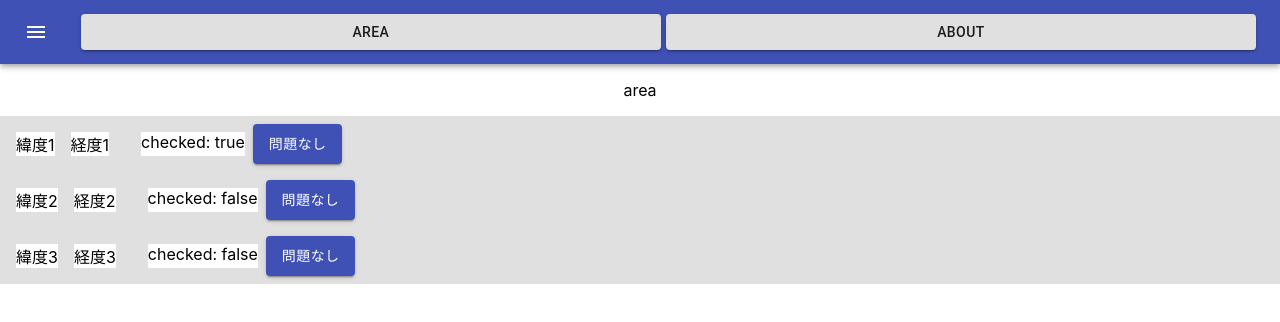
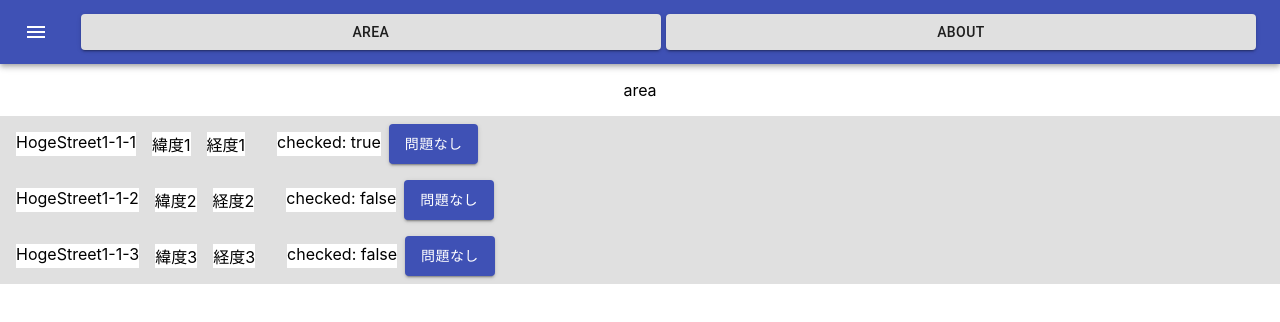
Before and after one commit to zonoise/react-study, a React (Create React App) app: page /area in a window 1280 px wide. Shown: the top 322 px of the page. Built offline with nearby package versions, Linux system fonts and the light colour scheme.

Commit message:
add Types.tsx

```diff
--- a/src/Area.tsx
+++ b/src/Area.tsx
@@ -3,14 +3,7 @@ import { useCallback } from 'react';
 import { useEffect } from 'react';
 import { useState } from 'react';
 import Light from './Light';
-
-interface LightProps {
-    id:number,
-    lat:number;//latitude
-    long:number;//longitude
-    status?:string;
-    checked:boolean;
-}
+import {LightProps} from './Types';
 
 const AREA_KEY = "AREA";
 
@@ -29,18 +22,21 @@ function Area(){
             const lightList:LightProps[] = [
                 {
                     id:1,
+                    name:"HogeStreet1-1-1",
                     lat:1,
                     long:1,
                     checked:true
                 },
                 {
                     id:2,
+                    name:"HogeStreet1-1-2",
                     lat:2,
                     long:2,
                     checked:false
                 },
                 {
                     id:3,
+                    name:"HogeStreet1-1-3",
                     lat:3,
                     long:3,
                     checked:false
@@ -51,10 +47,9 @@ function Area(){
         }
     }, [])
 
-    const handleClick = useCallback((targetId) => {
+    const handleClick:(targetId:any) => void = useCallback((targetId) => {
 
         const index = lights.findIndex(light => light.id === targetId);
-
         const light = lights[index];
         light.checked = !light.checked ;
 
@@ -71,10 +66,10 @@ function Area(){
     return (
         <div className="Area">
             <p>area</p>
-            {lights.map((light) => (
-                <Light key={light.id} id={light.id} lat={light.lat} long={light.long} checked={light.checked}
-                handleClick={handleClick}></Light>
-            ))}
+            {lights.map((light) => {
+                const newLight = Object.assign(light,{handleClick: ()=>(handleClick(light.id)),key:light.id});//書き方これでいい？？
+                return <Light {...newLight} />
+            })}
         </div>
     );
 }
--- a/src/Light.tsx
+++ b/src/Light.tsx
@@ -1,15 +1,6 @@
-import React, { useState } from 'react';
+import React  from 'react';
 import { Box, Button, makeStyles } from '@material-ui/core';
-
-interface LightProps {
-    id:number;
-    lat:number;//latitude
-    long:number;//longitude
-    status?:string;
-    checked:boolean;
-    handleClick?:any;
-}
-
+import {LightProps} from './Types';
 const useStyles = makeStyles((theme) => ({
     root: {
       flexGrow: 1,
@@ -19,11 +10,10 @@ const useStyles = makeStyles((theme) => ({
 function Light(props:LightProps){
     const classes = useStyles();
 
-    //const [checked,setChecked] = useState(false);
-
     return (
         <div className={classes.root}>
             <Box display="flex" p={1} bgcolor="grey.300" >
+                <Box m={1} bgcolor="white">{props.name}</Box>
                 <Box m={1} bgcolor="white">緯度{props.lat}</Box>
                 <Box m={1} bgcolor="white">経度{props.long}</Box>
                 <Box m={1} bgcolor="white">{props.status}</Box>
@@ -31,9 +21,9 @@ function Light(props:LightProps){
 
                 <Button variant="contained" color="primary"
                     onClick={() =>{
-                        //setChecked(!checked);
-                        //console.log("aa");
-                        props.handleClick(props.id);
+                        if(props.handleClick){
+                            props.handleClick(props.id);
+                        }
                     }}>問題なし</Button>
             </Box>
         </div>
--- /dev/null
+++ b/src/Types.tsx
@@ -0,0 +1,11 @@
+
+export type LightProps = {
+    id:number;
+    name:string,
+    discription?:string,
+    lat:number;//latitude
+    long:number;//longitude
+    status?:string;
+    checked:boolean;
+    handleClick?:(targetId:any)=>void
+};
```
